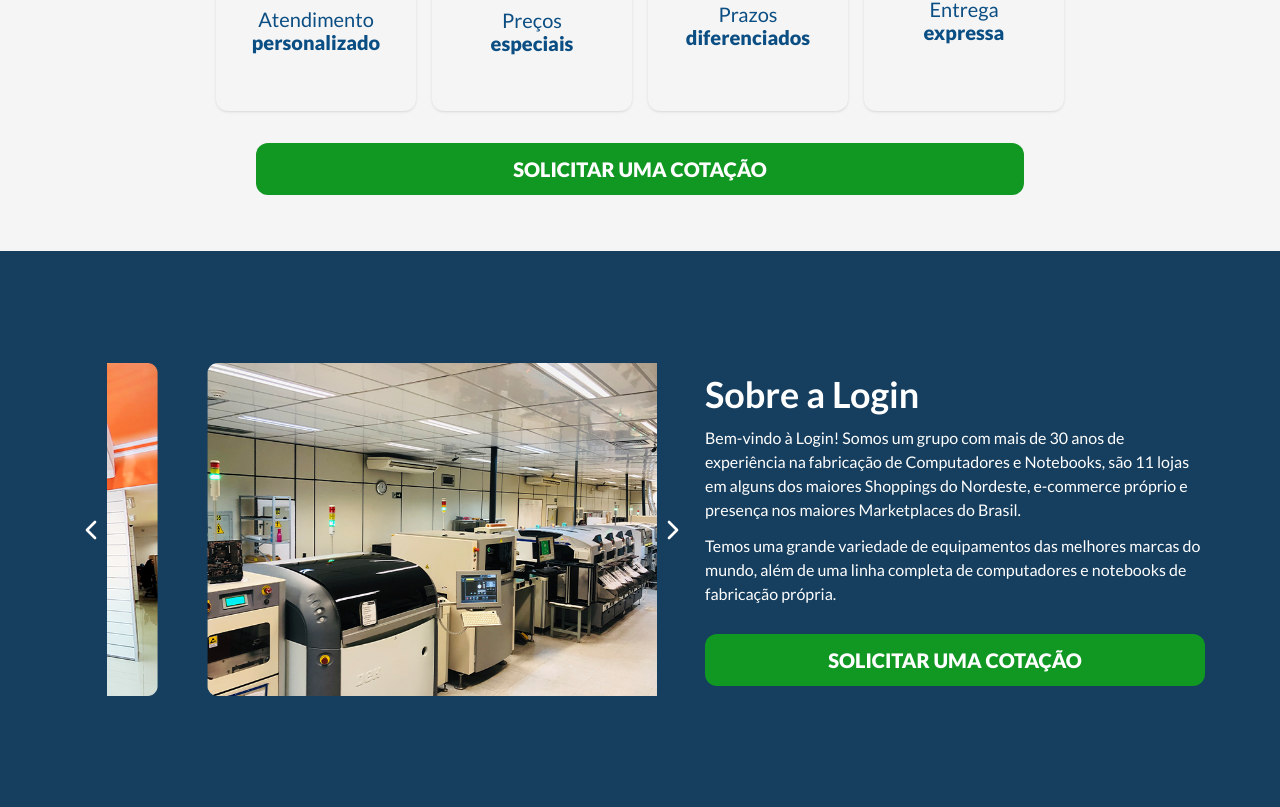
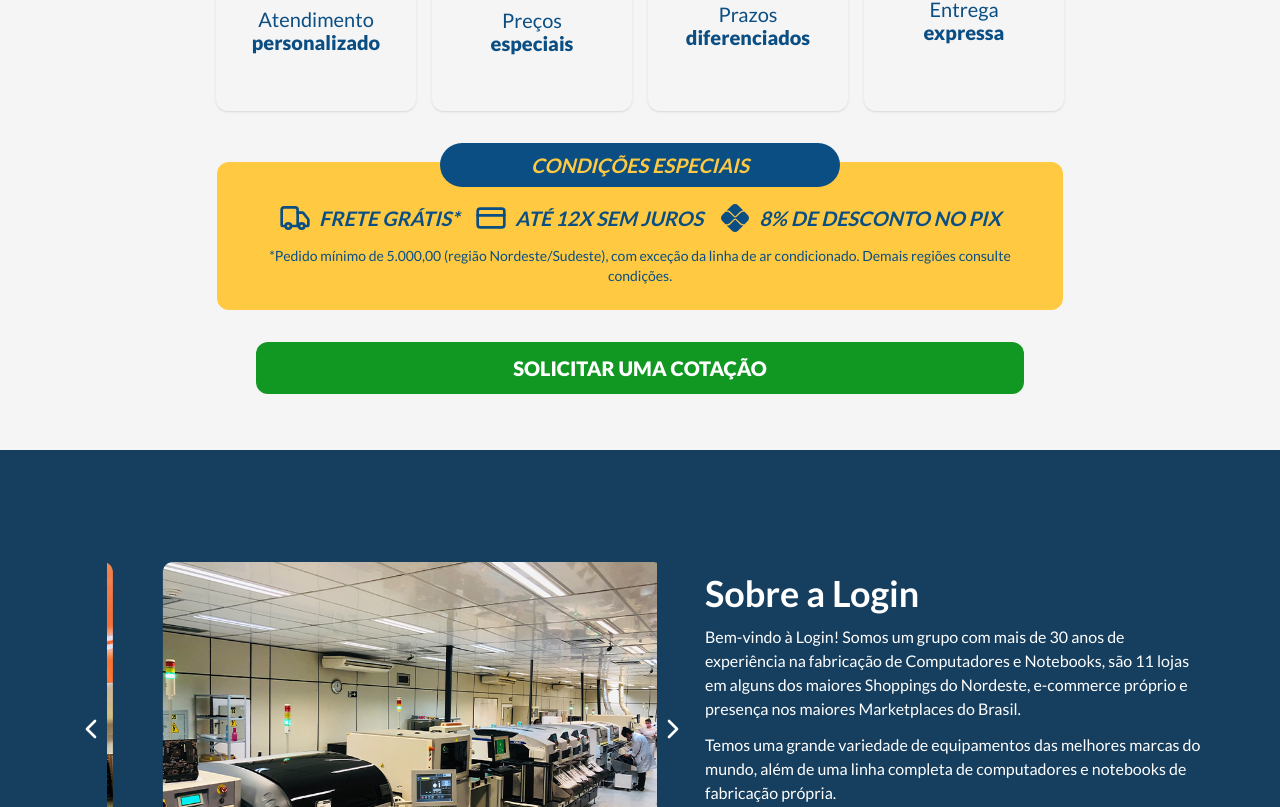
Before and after one commit to devalexsantos/login-landing-pages, a Next.js app: page /corporate in a window 1280 px wide. Shown: the part 1013-1820 px from the top of the page. Built offline with nearby package versions, Linux system fonts and the light colour scheme.

Commit message:
feat: add special condition on benefits

```diff
--- a/src/app/corporate/_sections/Benefits/Benefits.tsx
+++ b/src/app/corporate/_sections/Benefits/Benefits.tsx
@@ -1,5 +1,6 @@
 import Image from 'next/image'
 import ButtonCallToAction from '../../_components/ButtonCallToAction'
+import { CreditCard, Truck } from 'lucide-react'
 
 export default function Benefits() {
   const benefits = [
@@ -56,6 +57,38 @@
             </div>
           ))}
         </div>
+        <div className="flex flex-col w-full items-center">
+          <div className="w-full max-w-[400px] flex justify-center bg-[#0B4E83] text-[#FFCA41] rounded-full px-8 py-2 z-10">
+            <span className="uppercase italic font-bold text-xl">
+              Condições Especiais
+            </span>
+          </div>
+          <div className="flex flex-col gap-3 items-center bg-[#FFCA41] text-[#0B4E83] rounded-xl px-6 pt-10 pb-6 mt-[-25px] w-full max-w-[846px]">
+            <div className="flex flex-col items-center md:flex-row gap-4">
+              <span className="flex items-center gap-2 font-bold italic text-xl">
+                <Truck size={32} />
+                FRETE GRÁTIS*
+              </span>
+              <span className="flex items-center gap-2 font-bold italic text-xl">
+                <CreditCard size={32} />
+                ATÉ 12X SEM JUROS
+              </span>
+              <span className="flex items-center gap-2 font-bold italic text-xl">
+                <Image
+                  src="/assets/icons/pix.svg"
+                  width={32}
+                  height={32}
+                  alt="Pix Logo"
+                />
+                8% DE DESCONTO NO PIX
+              </span>
+            </div>
+            <p className="text-center text-sm">
+              *Pedido mínimo de 5.000,00 (região Nordeste/Sudeste), com exceção
+              da linha de ar condicionado. Demais regiões consulte condições.
+            </p>
+          </div>
+        </div>
         <ButtonCallToAction />
       </div>
     </section>
```
Also changed, not shown: public/assets/icons/pix.svg (added).
